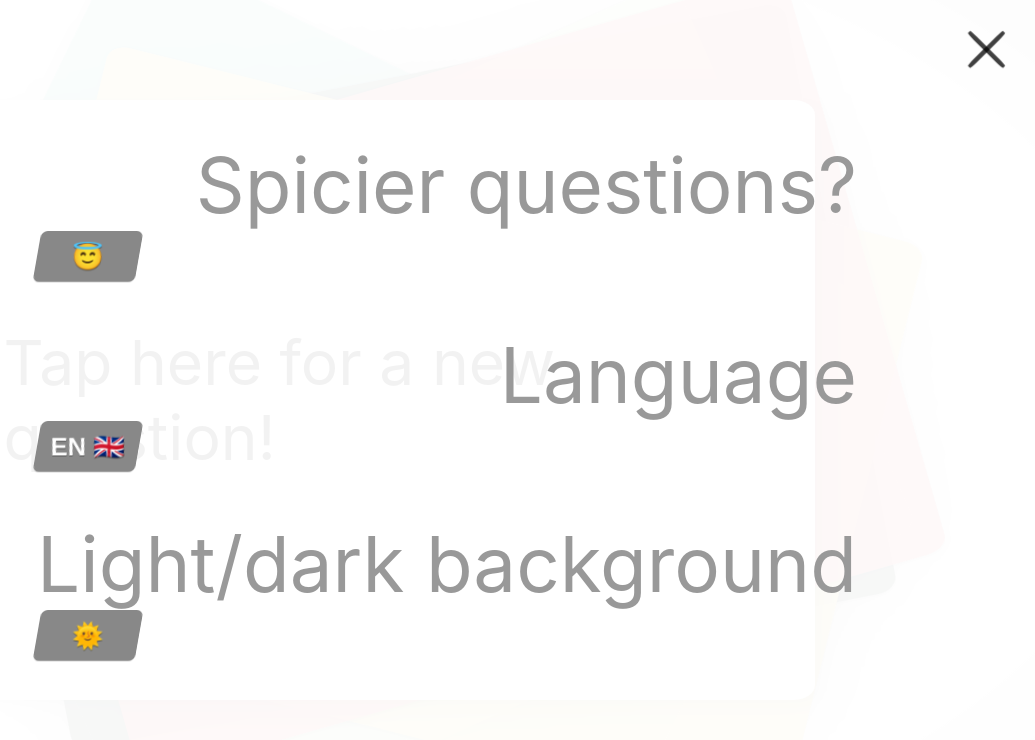
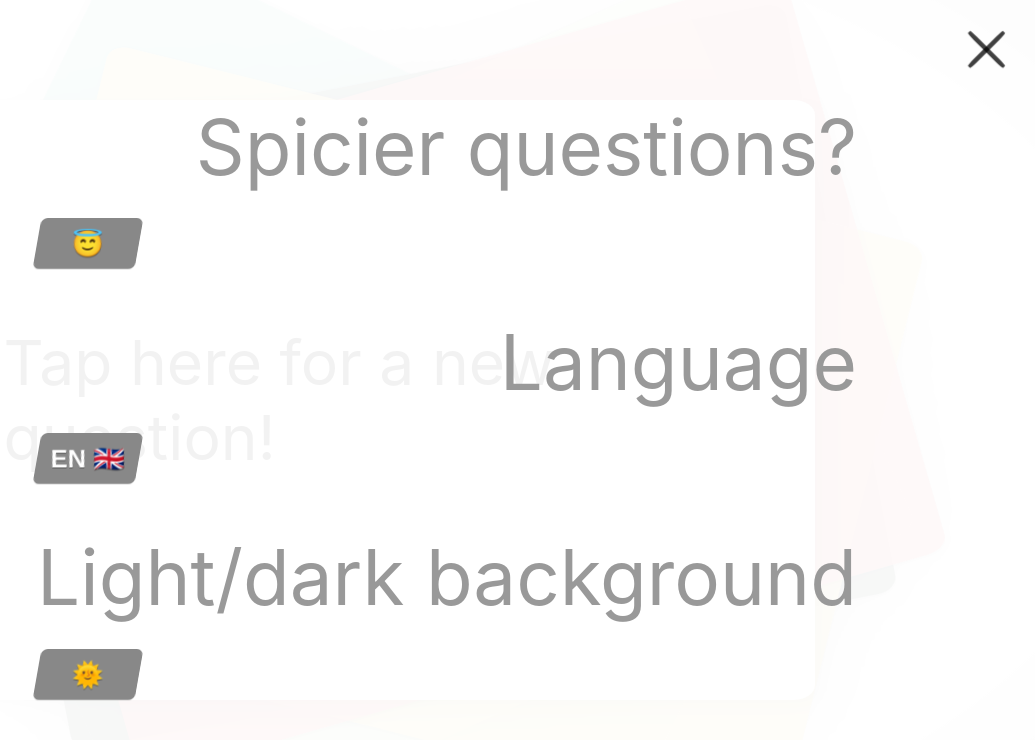
Before and after one commit to ukusormus/plsaskme, a website: page public/index.html in a window 1280 px wide. Both pictures are taken after a click on the element 1232 px from the left and 48 px from the top of the page. Shown: the whole page, without its empty margins (245-1280 px from the left). Drawn offline with Linux system fonts and the light colour scheme; no server answers.

```diff
--- a/public/menu.css
+++ b/public/menu.css
@@ -173,8 +173,8 @@
     #menu .menu-items.is-open li {
         margin: 47px 0;
     }
-    /* .tgl+.tgl-btn {
+    .tgl+.tgl-btn {
         margin-right: 3em;
         margin-top: 1em;
-    } */
+    }
 }
```
